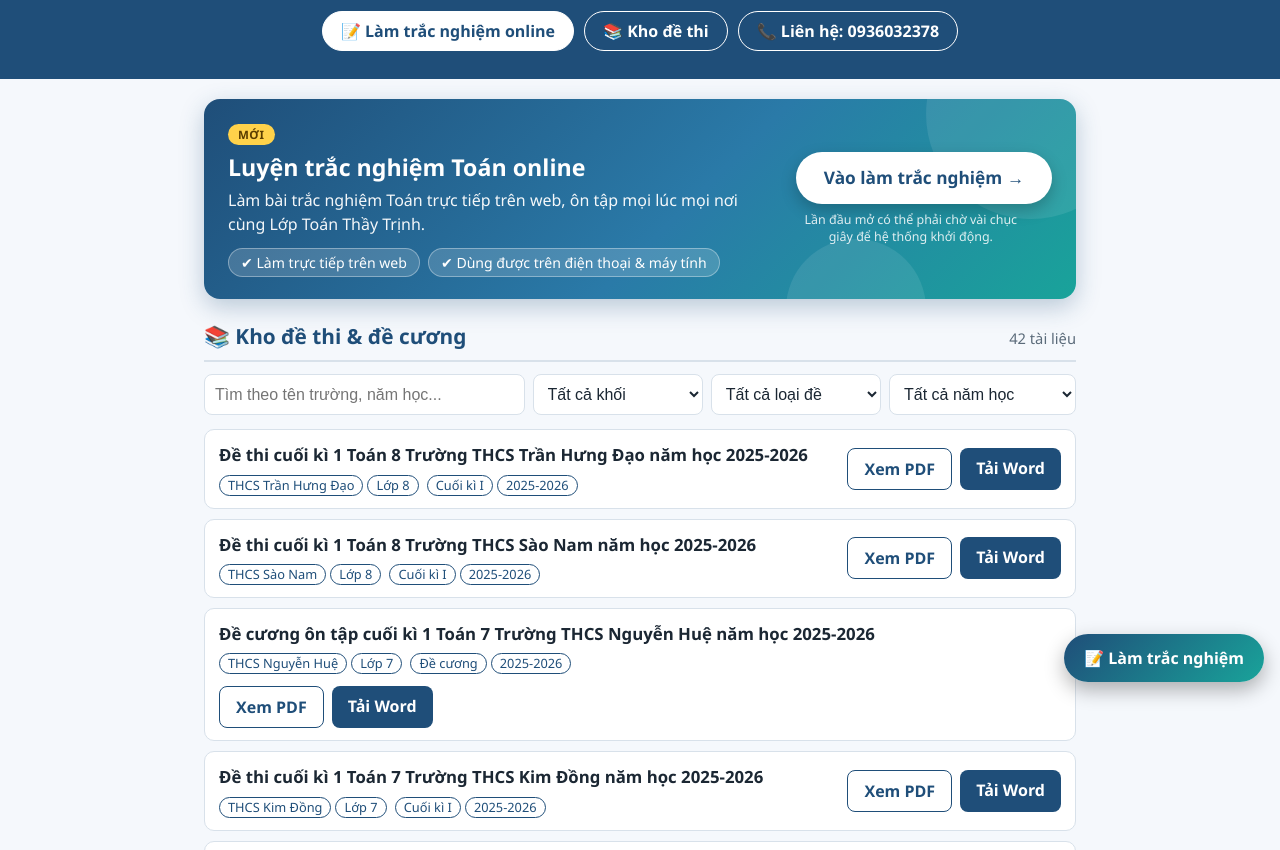
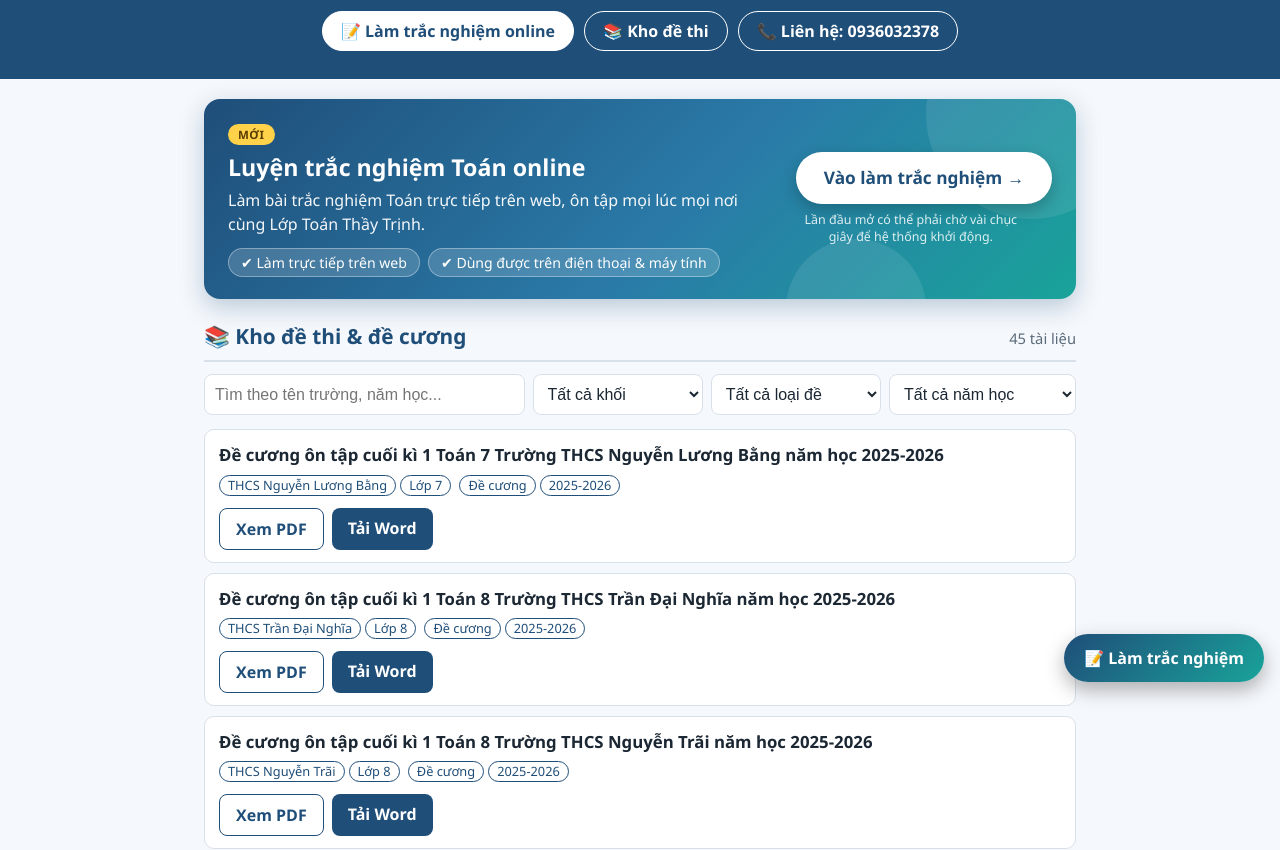
Before and after one commit to lequoctrinhmath/kho-hoc-lieu-de-cuong-de-thi-cac-nam-hoc-cua-cac-truong-tai-da-nang, a plain HTML site: page index.html in a window 1280 px wide. Shown: the part 102-952 px from the top of the page. Drawn offline with Linux system fonts and the light colour scheme.

Commit message:
Add files via upload

```diff
--- a/index.html
+++ b/index.html
@@ -495,6 +495,33 @@ const DE = [
     pdf: "tai-lieu/De_Cuoi_Ki_1_Toan_8_Tran_Hung_Dao_2025-2026.pdf",
     file: "tai-lieu/De_Cuoi_Ki_1_Toan_8_Tran_Hung_Dao_2025-2026.docx"
   },
+  {
+    ten: "Đề cương ôn tập cuối kì 1 Toán 8 Trường THCS Nguyễn Trãi năm học 2025-2026",
+    truong: "THCS Nguyễn Trãi",
+    khoi: "Lớp 8",
+    loai: "Đề cương",
+    nam: "2025-2026",
+    pdf: "tai-lieu/De_Cuong_On_Tap_Cuoi_Ki_1_Toan_8_Nguyen_Trai_2025-2026.pdf",
+    file: "tai-lieu/De_Cuong_On_Tap_Cuoi_Ki_1_Toan_8_Nguyen_Trai_2025-2026.docx"
+  },
+  {
+    ten: "Đề cương ôn tập cuối kì 1 Toán 8 Trường THCS Trần Đại Nghĩa năm học 2025-2026",
+    truong: "THCS Trần Đại Nghĩa",
+    khoi: "Lớp 8",
+    loai: "Đề cương",
+    nam: "2025-2026",
+    pdf: "tai-lieu/De_Cuong_On_Tap_Cuoi_Ki_1_Toan_8_Tran_Dai_Nghia_2025-2026.pdf",
+    file: "tai-lieu/De_Cuong_On_Tap_Cuoi_Ki_1_Toan_8_Tran_Dai_Nghia_2025-2026.docx"
+  },
+  {
+    ten: "Đề cương ôn tập cuối kì 1 Toán 7 Trường THCS Nguyễn Lương Bằng năm học 2025-2026",
+    truong: "THCS Nguyễn Lương Bằng",
+    khoi: "Lớp 7",
+    loai: "Đề cương",
+    nam: "2025-2026",
+    pdf: "tai-lieu/De_Cuong_On_Tap_Cuoi_Ki_1_Toan_7_Nguyen_Luong_Bang_2025-2026.pdf",
+    file: "tai-lieu/De_Cuong_On_Tap_Cuoi_Ki_1_Toan_7_Nguyen_Luong_Bang_2025-2026.docx"
+  },
 ];
 
 const $ = id => document.getElementById(id);
```
